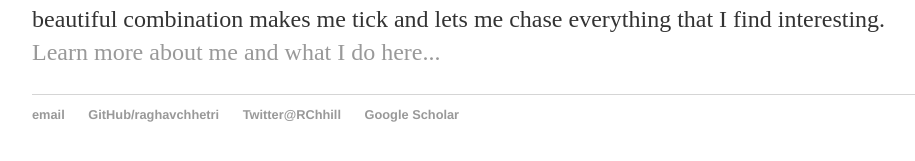
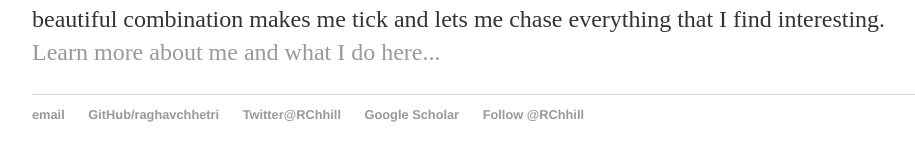
Before and after one commit to raghavchhetri/raghavchhetri.github.io, a Jekyll site: the page built from index.html, in a window 1280 px wide. Shown: the part 262-423 px from the top of the page, without its empty margins (160-1075 px from the left). Built offline with Jekyll 4.4.1, drawn with Linux system fonts in a browser that asks for light colours; comment, search, counter and statistics services are not loaded.

Commit message:
Update default.html

```diff
--- a/_layouts/default.html
+++ b/_layouts/default.html
@@ -25,6 +25,7 @@
         		<li><a href="https://github.com/raghavchhetri">GitHub/raghavchhetri</a></li>
 			<li><a href="https://twitter.com/RChhill">Twitter@RChhill</a></li>
 			<li><a href="https://scholar.google.com/citations?user=HSDpEAkAAAAJ&hl=en">Google Scholar</a></li>
+			<li> <a href="https://twitter.com/TwitterDev?ref_src=twsrc%5Etfw" class="twitter-follow-button" data-show-count="false">Follow @RChhill</a><script async src="https://platform.twitter.com/widgets.js" charset="utf-8"></script></li>
 			</ul>
 		</footer>
 	</body>
```
